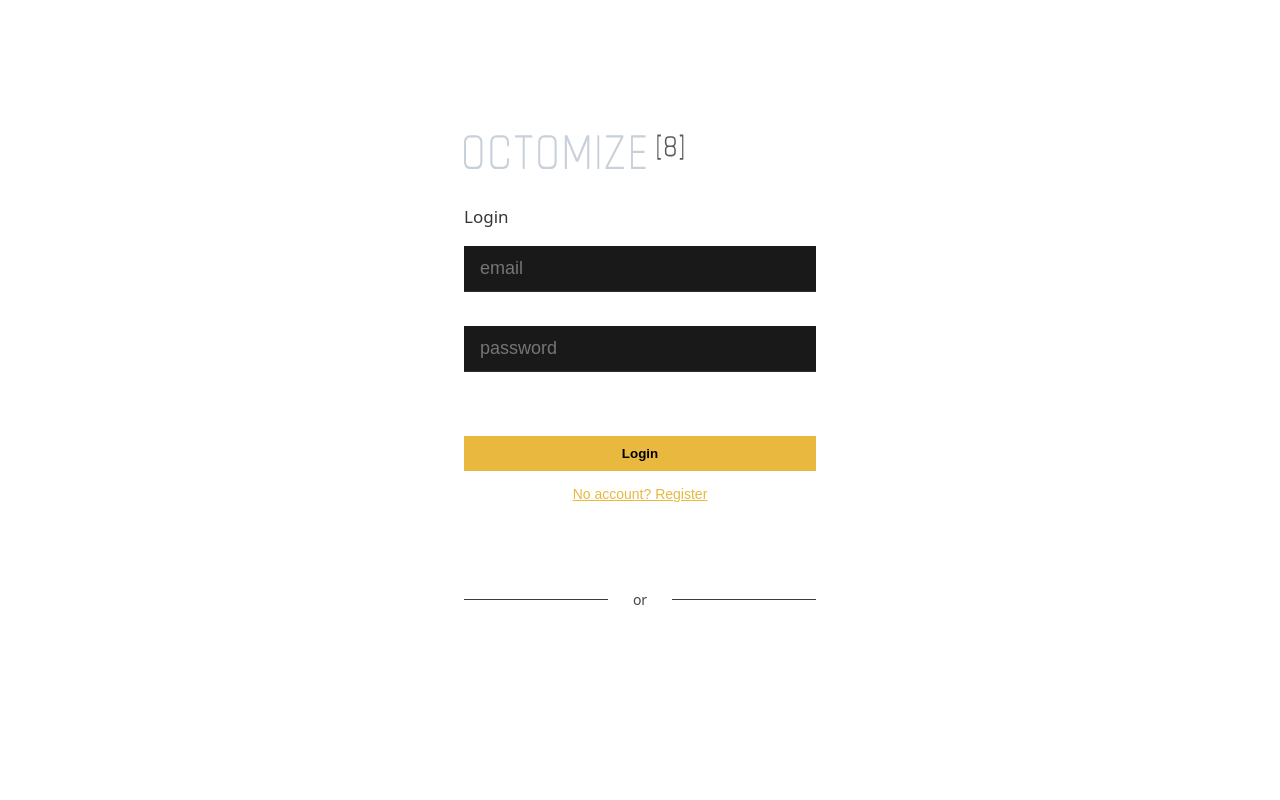
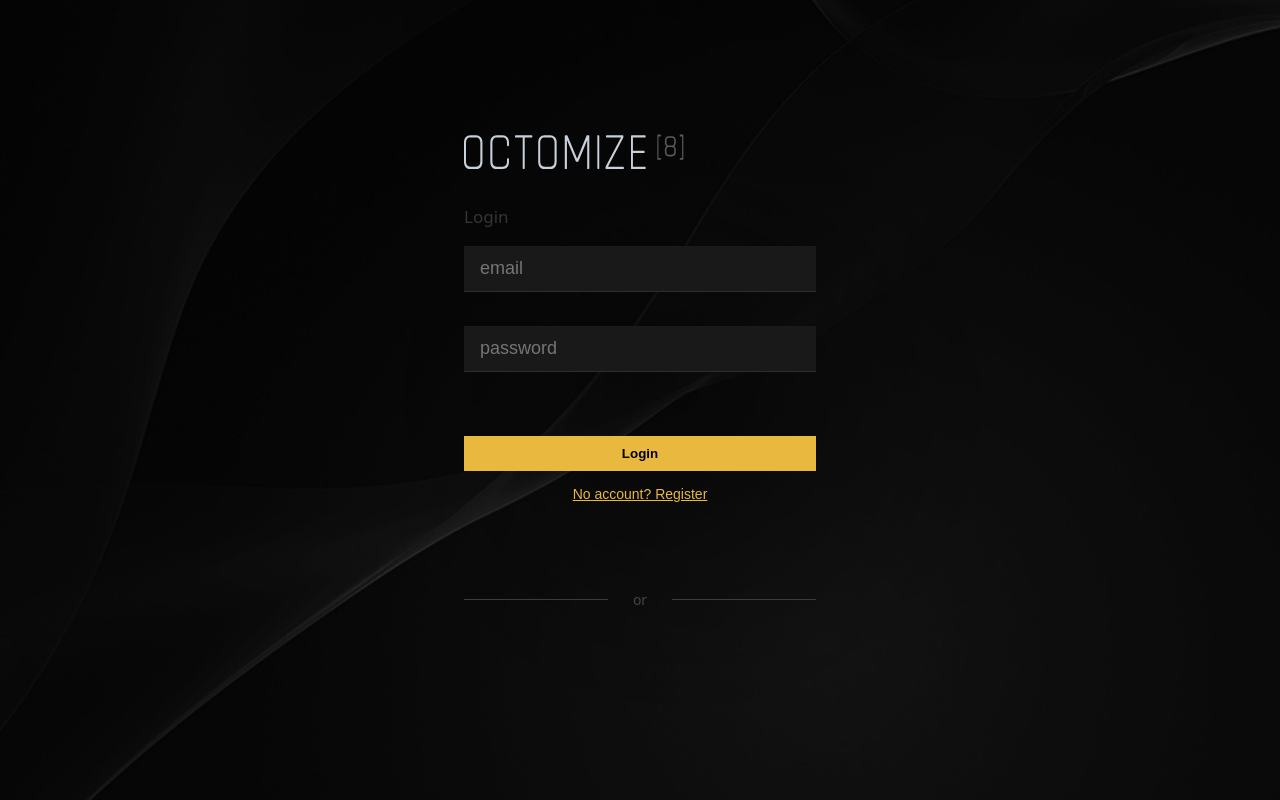
Before and after one commit to Octopicsus/0ctomize_client, a React (Vite) app: page / in a window 1280 px wide. Built offline with nearby package versions, Linux system fonts and the light colour scheme; no server answers.

Commit message:
start with all categories exp and income

```diff
--- a/src/store/features/categorySlice.ts
+++ b/src/store/features/categorySlice.ts
@@ -6,7 +6,7 @@
 }
 
 const initialState: CategoryState = {
-    category: CATEGORY.EXPENSE
+    category: CATEGORY.ALL
 }
 
 export const categorySlice = createSlice({
--- a/src/widgets/Auth/AuthPage.tsx
+++ b/src/widgets/Auth/AuthPage.tsx
@@ -142,6 +142,10 @@
     flex-direction: column;
     align-items: center;
     min-height: 100vh;
+    background-image: url('/img/Layout/black-wallpaper-4.jpg');
+    background-size: cover;
+    background-position: center;
+    background-repeat: no-repeat;
 `
 
 const NavigationWrapper = styled.div`
--- a/src/widgets/Auth/GoogleLoginButton.tsx
+++ b/src/widgets/Auth/GoogleLoginButton.tsx
@@ -72,6 +72,7 @@
   width: 100%;
   opacity: 0.5;
 
+
   & svg {
   filter: grayscale(1) brightness(0.5);
   }
```
Also changed, not shown: public/img/Layout/black-wallpaper-4.jpg (added).
